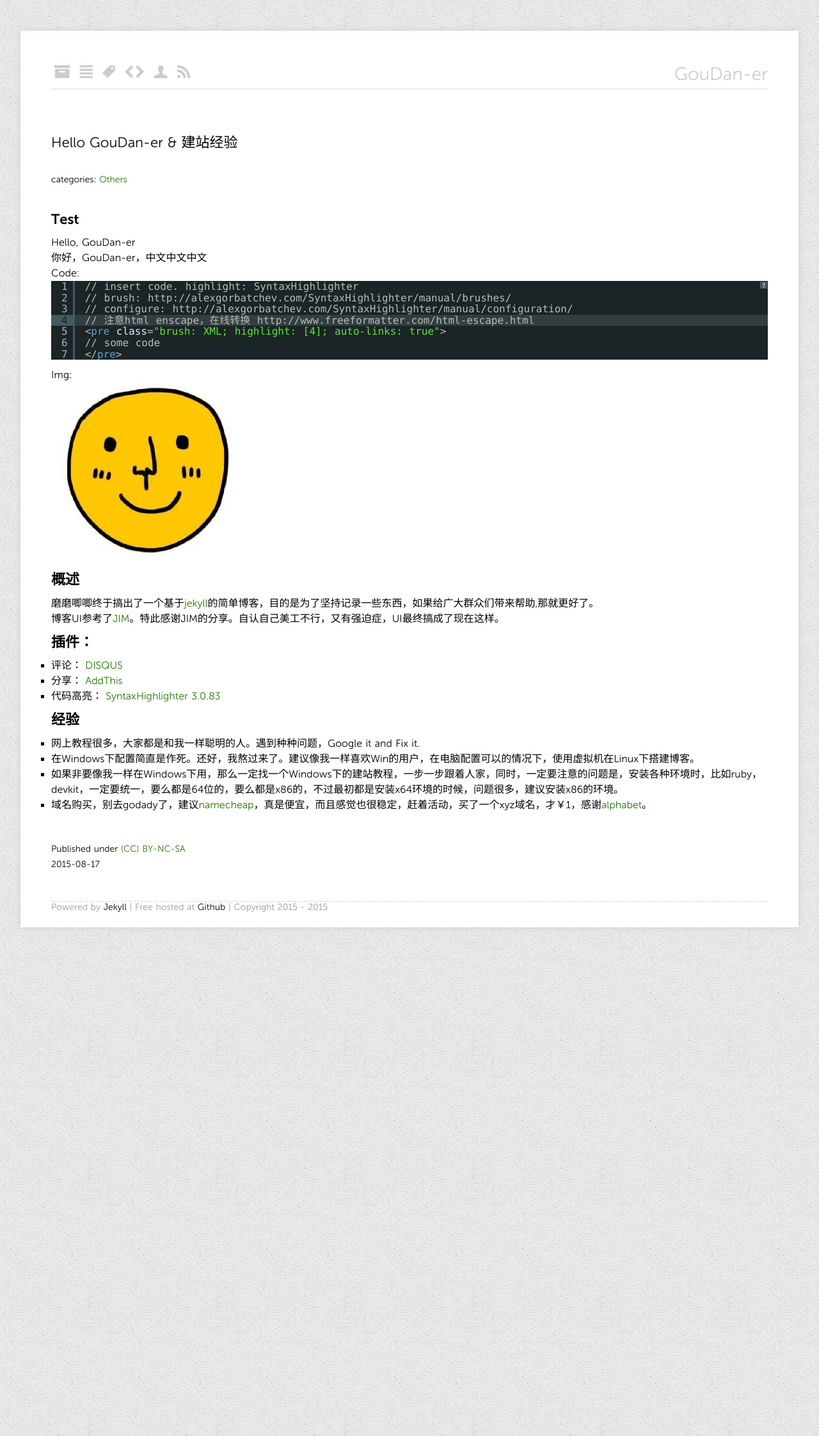
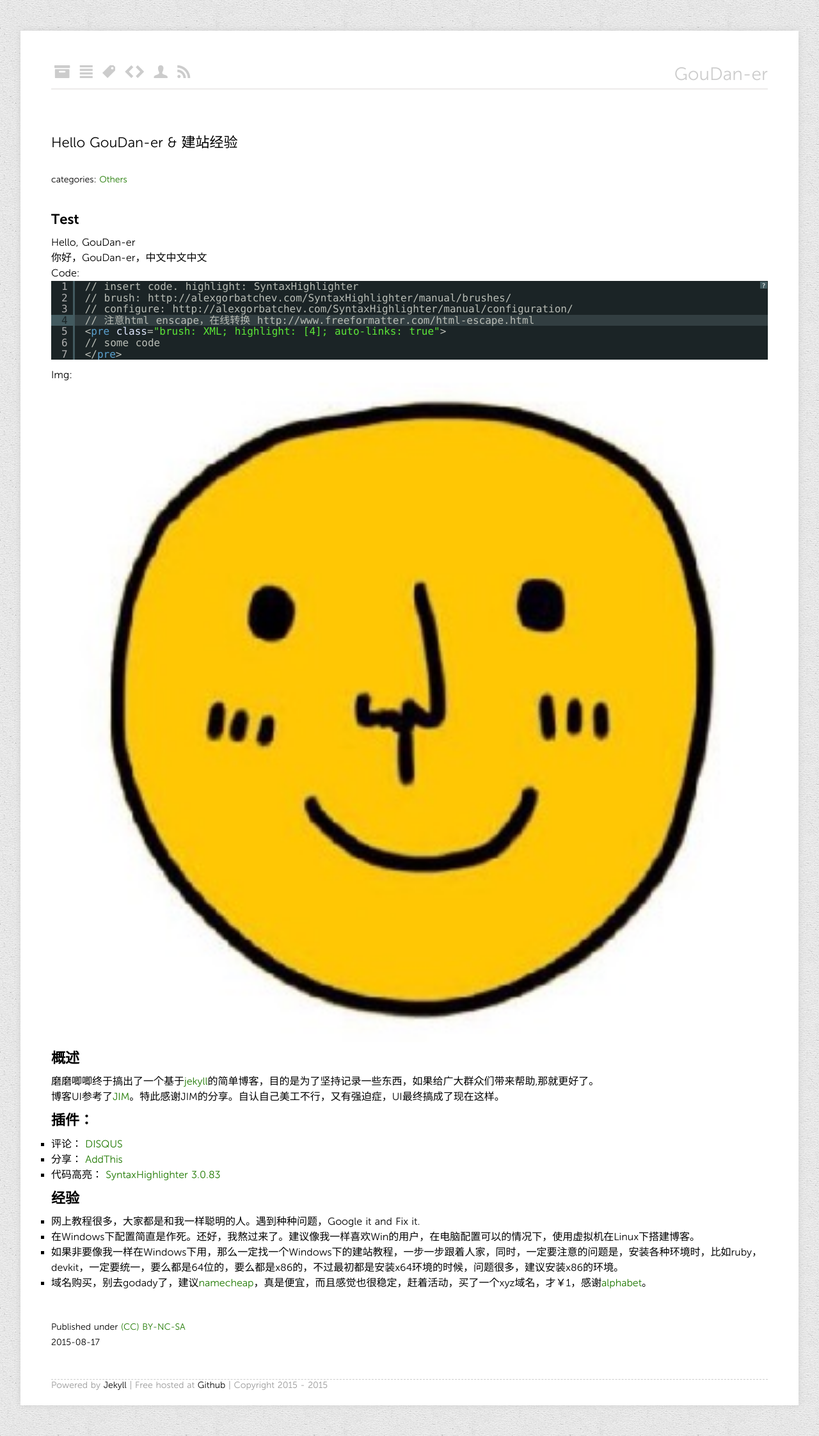
Before and after one commit to goudan-er/goudan-er.github.io, a Jekyll site: the page built from _posts/2015-08-17-hello-goudan-er.md, in a window 1280 px wide. Shown: the whole page at 64% size. Built offline with Jekyll 4.4.1, drawn with Linux system fonts in a browser that asks for light colours; nearby versions of some CDN libraries; Markdown is read by kramdown in place of the engine named in the settings; comment, search, counter and statistics services are not loaded.

Commit message:
img 自适应宽度
add `width: 100%`

```diff
--- a/media/css/screen-mobil.css
+++ b/media/css/screen-mobil.css
@@ -293,10 +293,11 @@ strong
 {
     font-weight: 700;
 }
-img.avatar
+img
 {
     float: right;
     position: relative;
+    width: 100%;
 }
 section.categories
 {
--- a/media/css/screen.css
+++ b/media/css/screen.css
@@ -289,10 +289,11 @@ strong
 {
     font-weight: 700;
 }
-img.avatar
+img
 {
     float: right;
     position: relative;
+    width: 100%
 }
 section.categories
 {
```
